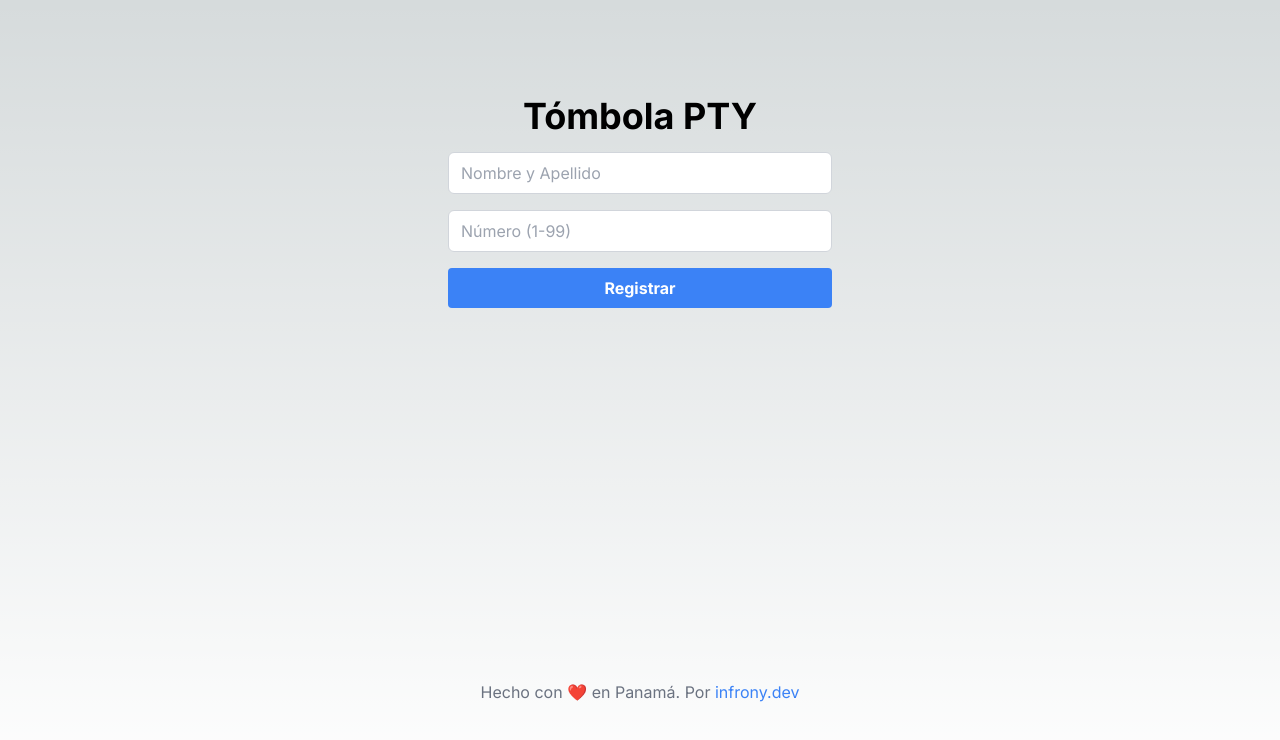
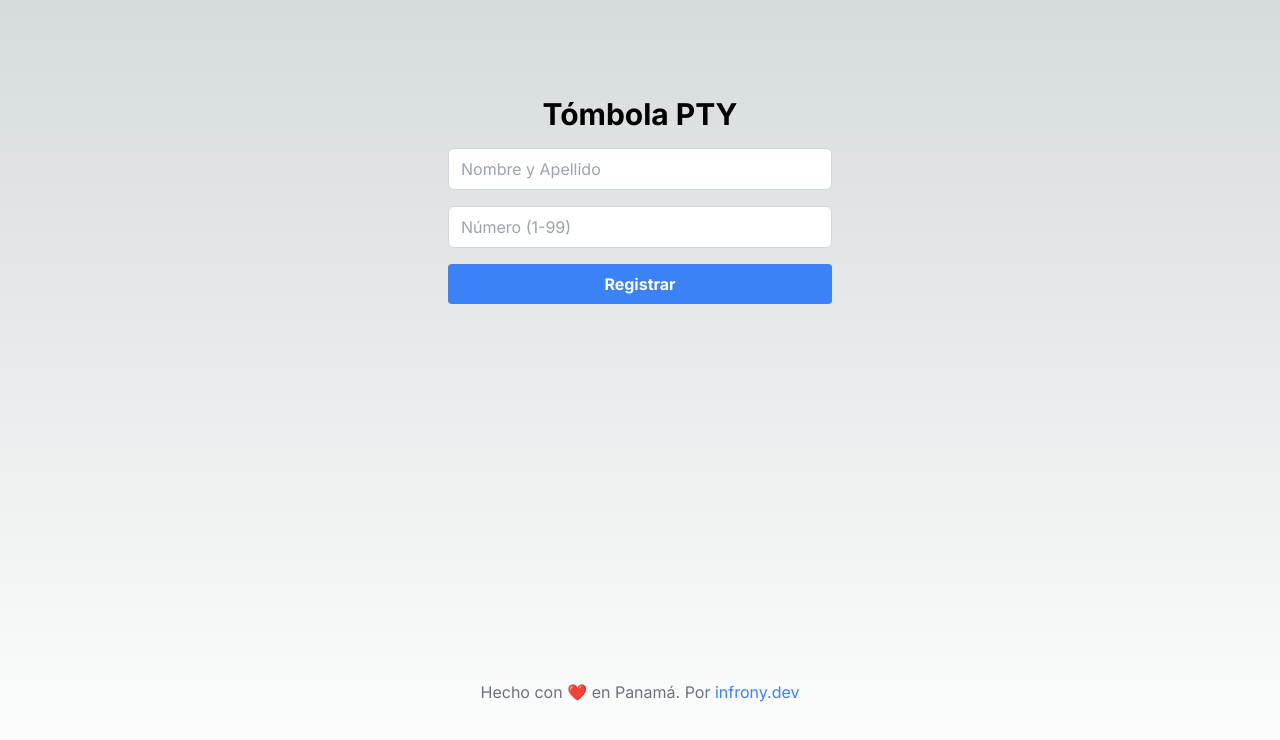
Before and after one commit to infrony/tombola-pty, a Next.js app: page / in a window 1280 px wide. Shown: the top 740 px of the page. Built offline with nearby package versions, Linux system fonts and the light colour scheme.

Commit message:
Change H1 Size

```diff
--- a/src/app/page.tsx
+++ b/src/app/page.tsx
@@ -25,7 +25,7 @@ export default function Home() {
   return (
     <main className="flex min-h-screen flex-col items-center justify-between p-24">
       <div className="relative flex flex-col items-center justify-center w-full max-w-md">
-        <h1 className="text-4xl font-bold mb-4">Tómbola PTY</h1>
+        <h1 className="text-3xl font-bold mb-4">Tómbola PTY</h1>
         <form onSubmit={handleSubmit} className="w-full max-w-sm">
           <div className="mb-4">
             <input
```
